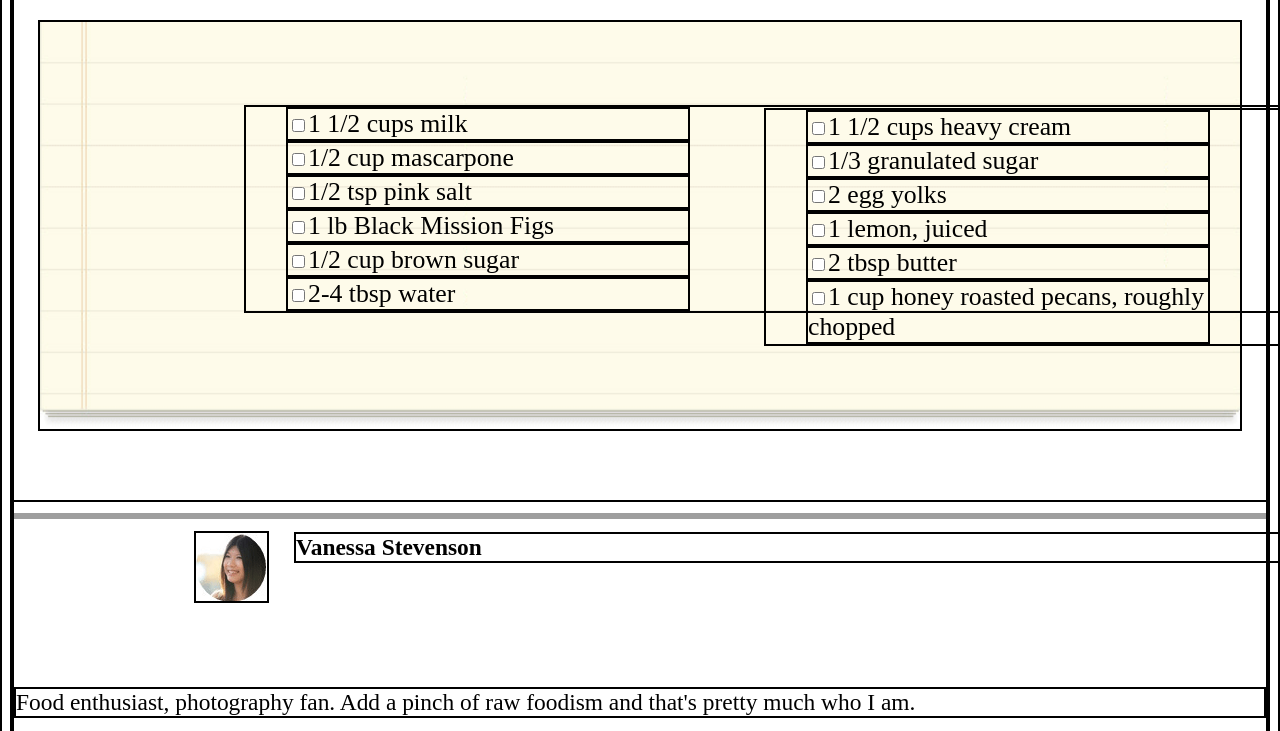
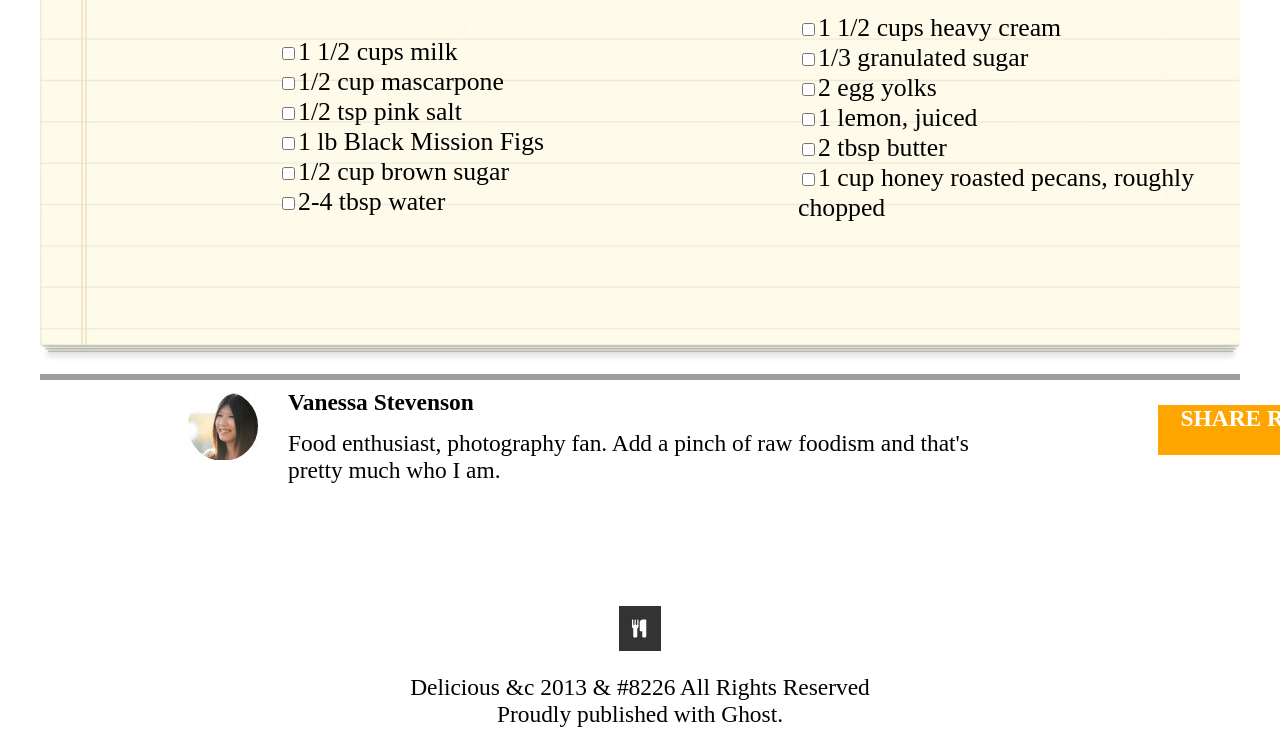
Before and after one commit to herndont/chocolate-pizza, a plain HTML site: page index.html in a window 1280 px wide. Shown: the part 1472-2203 px from the top of the page. Drawn offline with Linux system fonts and the light colour scheme; grey boxes are pictures that could not be loaded.

Commit message:
This is as far as I got on the airplane and once I got home

```diff
--- a/index.html
+++ b/index.html
@@ -61,10 +61,10 @@
             <hr>
         <img id='author' src='./img/van-pic.png' alt='Picture of Vanessa Stevenson'>
         <h3>Vanessa Stevenson</h3>
-        <p>Food enthusiast, photography fan. Add a pinch of raw foodism and that's pretty much who I am.</p>
-        <h4>SHARE RECIPE</h3>
+        <p id='about'>Food enthusiast, photography fan. Add a pinch of raw foodism and that's pretty much who I am.</p>
+        <h4>SHARE RECIPE</h4>
         <img id= 'logo2' src='./img/logo.png'>
-        <p>Delicious &c 2013 & #8226 All Rights Reserved
+        <p id='last'>Delicious &c 2013 & #8226 All Rights Reserved
             <br>
             Proudly published with Ghost.
         </p>
--- a/style.css
+++ b/style.css
@@ -1,7 +1,4 @@
 *{
-    border: 2px;
-    border-color: black;
-    border-style: solid;
     font-size: 110%;
 }
 body{
@@ -28,6 +25,7 @@ hr{
 	height: 6px;
 	background: url(http://ibrahimjabbari.com/english/images/hr-11.png) repeat-x 0 0;
     border: 0;
+    width: 1200px;
 }
 main h1{
     font-size: 170%;
@@ -97,9 +95,36 @@ footer h3{
     bottom: 100px;
 }
 footer h4{
-    width: 150;
+    border: 3px;
+    border-color: black;
+    background-color: orange;
+    position: relative;
+    bottom:220px;
+    left: 1150px;
+    width: 220px;
+    height: 50px;
+    text-align: center;
+    color: white;
 }
 #author{
     position: relative;
     left: 180px;
 }
+#about{
+    position: relative;
+    left: 280px;
+    bottom: 110px;
+    width: 690px;
+}
+#logo2{
+    margin-left: auto;
+    margin-right: auto;
+    display: block;
+    position: relative;
+    bottom: 100px;
+}
+#last{
+    text-align: center;
+    position: relative;
+    bottom: 100px;
+}
```
